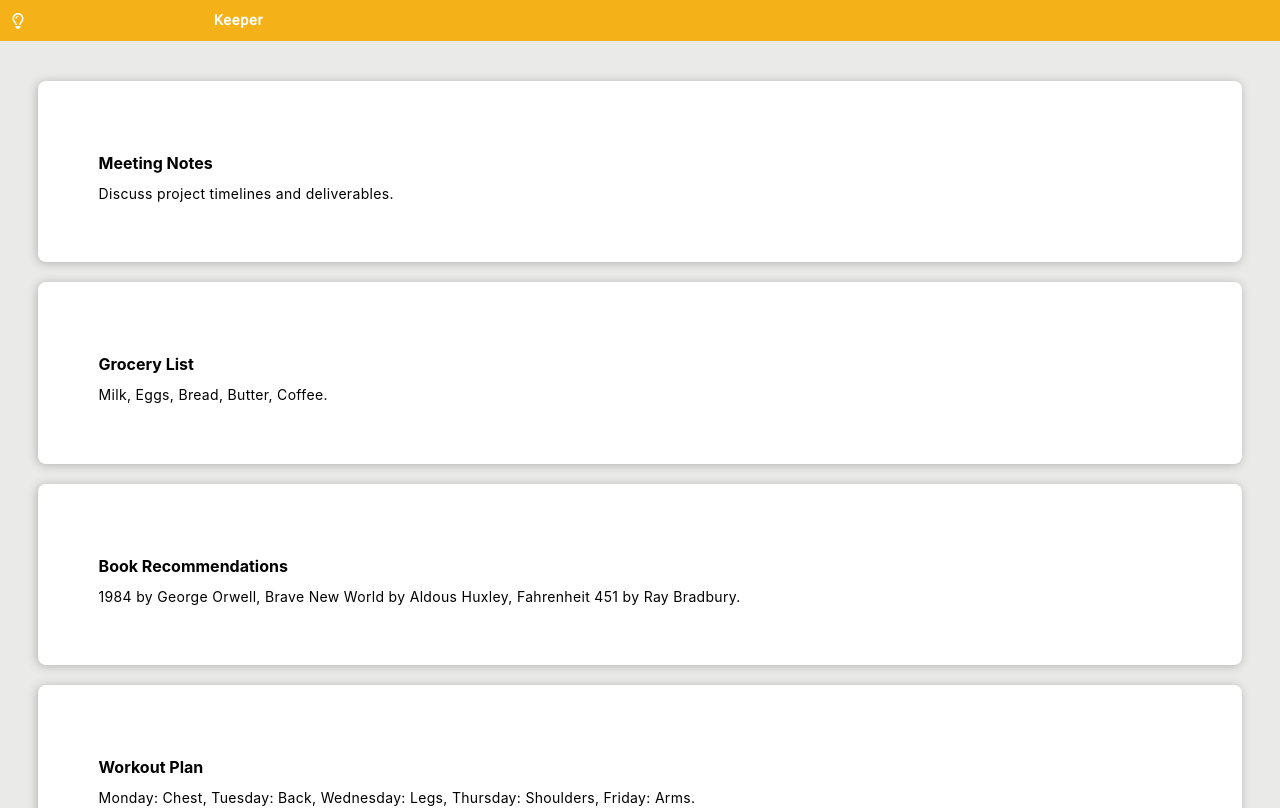
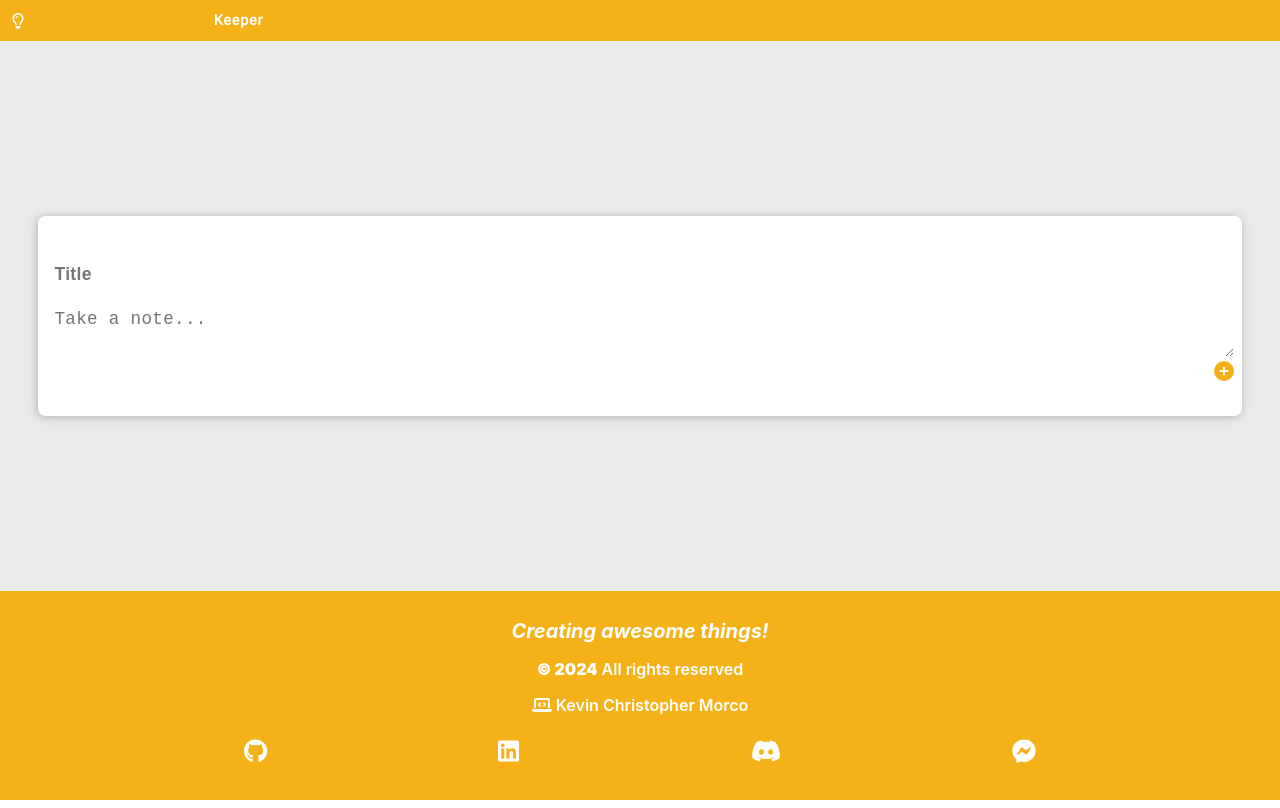
Before and after one commit to KevinChristopherMorco/Keeper, a React (Create React App) app: page / in a window 1280 px wide. Shown: the top 808 px of the page. Built offline with nearby package versions, Linux system fonts and the light colour scheme.

Commit message:
learning components

```diff
--- a/src/App.js
+++ b/src/App.js
@@ -1,22 +1,19 @@
+import { useEffect, useState } from "react";
 import logo from "./logo.svg";
 import style from "./global/root-css.module.css";
 
 import Header from "./components/Header/Header";
 import NoteContainer from "./components/containers/Note/NoteContainer";
-import Note from "./components/Note/Note";
+import Note, { AddNote } from "./components/Note/Note";
 import Footer from "./components/Footer/Footer";
 
 import notes from "./json/notes.json";
-
-const populateCard = (props) => {
-  return <Note key={props.id} header={props.header} content={props.content} />;
-};
 
 function App() {
   return (
     <div className={style.app}>
       <Header />
-      <NoteContainer>{notes.map(populateCard)}</NoteContainer>
+      <NoteContainer></NoteContainer>
       <Footer />
     </div>
   );
--- a/src/components/Note/Note.jsx
+++ b/src/components/Note/Note.jsx
@@ -1,7 +1,54 @@
-import React from "react";
+import React, { useEffect, useState } from "react";
 import className from "./Note.module.css";
+import { FontAwesomeIcon } from "@fortawesome/react-fontawesome";
+
+import { faCirclePlus } from "@fortawesome/free-solid-svg-icons";
+import { faTrashCan } from "@fortawesome/free-regular-svg-icons";
+
+const AddNote = (props) => {
+  const [note, setNote] = useState(
+    () => JSON.parse(localStorage.getItem("notes")) || []
+  );
+
+  const [inputValue, setInputValue] = useState({ header: "", content: "" });
+
+  function handleChange(e) {
+    const { name, value } = e.target;
+    setInputValue((prevNote) => ({
+      ...prevNote,
+      [name]: value,
+    }));
+  }
+
+  function onSubmit(e) {
+    props.handle(inputValue);
+    e.preventDefault();
+  }
+
+  return (
+    <div className={className.cardAdd}>
+      <form action="" onSubmit={onSubmit}>
+        <input
+          name="header"
+          type="text"
+          placeholder="Title"
+          onChange={handleChange}
+        />
+        <textarea
+          name="content"
+          placeholder="Take a note..."
+          onChange={handleChange}
+        />
+        <button type="submit">
+          <FontAwesomeIcon className="fa-xl" icon={faCirclePlus} />
+        </button>
+      </form>
+    </div>
+  );
+};
 
 const Note = (props) => {
+  console.log(props.header);
   return (
     <div className={className.card}>
       <div className={className.headingContainer}>
@@ -10,8 +57,10 @@ const Note = (props) => {
       <div className={className.contentContainer}>
         <p className={className.content}>{props.content}</p>
       </div>
+      <FontAwesomeIcon className="fa-sm" icon={faTrashCan} />
     </div>
   );
 };
 
 export default Note;
+export { AddNote };
--- a/src/components/Note/Note.module.css
+++ b/src/components/Note/Note.module.css
@@ -1,21 +1,87 @@
+.cardAdd {
+  width: 100%;
+  height: 25vh;
+  display: flex;
+  flex-direction: column;
+  justify-content: space-evenly;
+  padding: 0.5rem;
+  box-shadow: -1px 1px 10px var(--dark-gray);
+  border-radius: 0.5rem;
+  background-color: var(--white);
+}
+
 .card {
   width: 100%;
-  padding: 5%;
+  padding: 1.25rem 0.5rem 0.5rem 1rem;
+
   box-shadow: -1px 1px 10px var(--dark-gray);
   border-radius: 0.5rem;
   background-color: var(--white);
 }
 
 .headingContainer {
-  margin: 0.75rem 0;
+  margin: 0 0 0.75rem;
 }
 
 .heading {
-  font-size: 1rem;
+  font-size: 1.1rem;
   font-weight: bold;
+}
+
+.contentContainer {
+  margin: 0 0 1.25rem;
 }
 
 .contentContainer > p {
   font-size: 0.875rem;
   letter-spacing: 0.02rem;
 }
+
+input,
+textarea {
+  width: 100%;
+  height: auto;
+  margin: 0.25rem 0;
+  padding: 0.5rem;
+  font-size: 1.1rem;
+  letter-spacing: 0.02rem;
+  border: none;
+}
+
+input:focus,
+textarea:focus {
+  outline: none;
+  border: none;
+}
+
+input {
+  font-weight: 600;
+}
+
+textarea {
+  flex: 1;
+  font-weight: 500;
+}
+
+[data-icon="circle-plus"] {
+  color: var(--primary-color);
+}
+
+[data-icon="trash-can"] {
+  width: 30px;
+  align-self: end;
+  color: red;
+}
+
+form {
+  display: flex;
+  flex-direction: column;
+}
+
+button {
+  border: none;
+  outline: none;
+  background: none;
+  align-self: end;
+  cursor: pointer;
+}
--- a/src/components/containers/Note/NoteContainer.jsx
+++ b/src/components/containers/Note/NoteContainer.jsx
@@ -1,6 +1,32 @@
+import { useState, useEffect } from "react";
 import className from "./NoteContainer.module.css";
-const NoteContainer = ({ children }) => {
-  return <div className={className.container}>{children}</div>;
+import Note, { AddNote } from "../../Note/Note";
+
+const populateCard = (props) => {
+  return <Note key={props.id} header={props.header} content={props.content} />;
+};
+
+const NoteContainer = (props) => {
+  const [note, setNote] = useState(
+    () => JSON.parse(localStorage.getItem("notes")) || []
+  );
+
+  const handleAddNote = (test) => {
+    setNote((prevValue) => {
+      return [...prevValue, test];
+    });
+  };
+
+  useEffect(() => {
+    localStorage.setItem("notes", JSON.stringify(note));
+  }, [note]);
+
+  return (
+    <div className={className.container}>
+      <AddNote handle={handleAddNote} />
+      {note.map(populateCard)}
+    </div>
+  );
 };
 
 export default NoteContainer;
--- a/src/global/root-css.module.css
+++ b/src/global/root-css.module.css
@@ -1,5 +1,6 @@
 :root {
   --primary-color: #f4b218;
+  --focus-color: #f4b218;
   --black: #000;
   --white: #fff;
   --gray: #eaeae9;
@@ -18,6 +19,14 @@
   font-family: "Roboto";
   src: local("Roboto"),
     url(../fonts/Roboto/Roboto-Regular.ttf) format("truetype");
+}
+
+html {
+  height: 100vh;
+}
+
+body {
+  min-height: 100%;
 }
 
 /* width */
@@ -41,6 +50,7 @@
 }
 
 .app {
+  min-height: 100vh;
   display: flex;
   flex-direction: column;
   justify-content: space-between;
```
